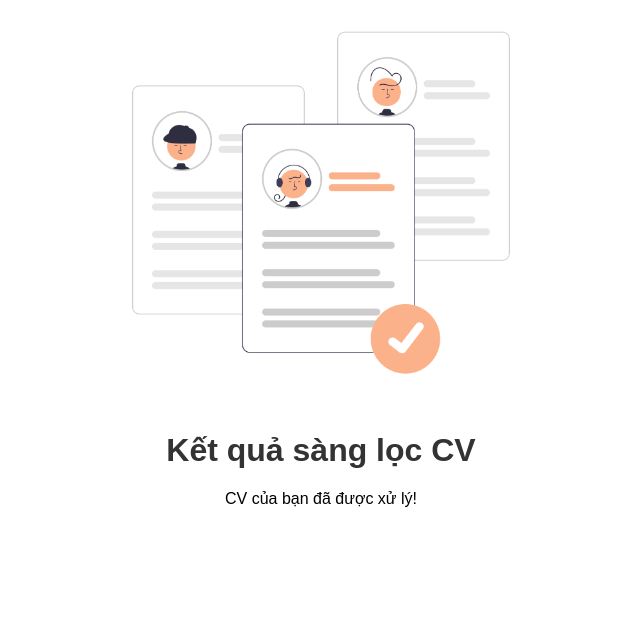
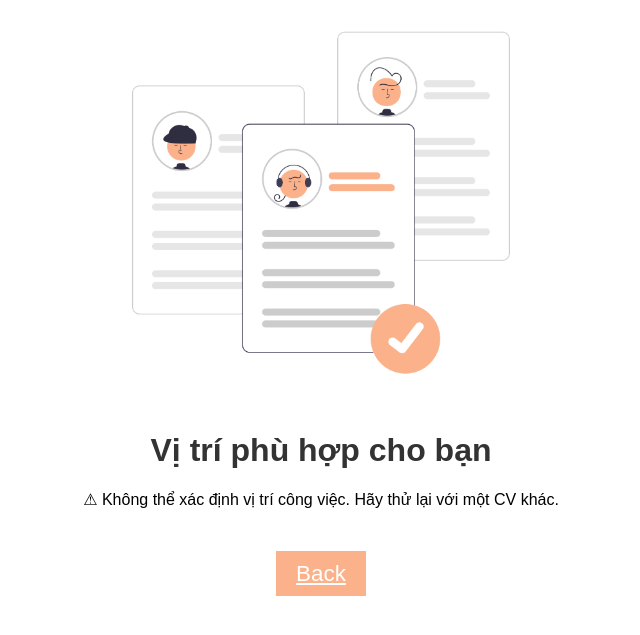
Before and after one commit to longNguyen010203/AI-Resume-Screening, a Flask app: page /results in a window 1280 px wide. Shown: the part 51-686 px from the top of the page, without its empty margins (319-959 px from the left). Run offline with Flask 3, Linux system fonts and the light colour scheme; parts of the project's set-up code (start-up, migrations or seed data) failed here and were passed over.

Commit message:
update result page

```diff
--- a/templates/results.html
+++ b/templates/results.html
@@ -1,12 +1,27 @@
 <!DOCTYPE html>
 <html lang="vi">
 <head>
+    <meta charset="UTF-8">
     <title>Kết quả sàng lọc</title>
     <link rel="stylesheet" href="{{ url_for('static', filename='styles.css') }}">
 </head>
 <body>
-    <img src="{{ url_for('static', filename='undraw_hiring_8szx.png') }}" alt="Logo" class="logo1">
-    <h1>Kết quả sàng lọc CV</h1>
-    <p>CV của bạn đã được xử lý!</p>
+    <div class="container text-center mt-5">
+        <img src="{{ url_for('static', filename='undraw_hiring_8szx.png') }}" alt="Logo" class="logo1">
+        <h1>Vị trí phù hợp cho bạn</h1>
+
+        {% if result %}
+            <p class="result-text">Dựa trên CV của bạn, chúng tôi đề xuất vị trí:</p>
+            <h2 class="job-title">{{ result }}</h2>
+        {% else %}
+            <p class="error-text">⚠ Không thể xác định vị trí công việc. Hãy thử lại với một CV khác.</p>
+        {% endif %}
+
+        <br>
+        <br>
+
+
+        <a href="{{ url_for('upload') }}" class="btn btn-primary mt-4 btn-lg">Back</a>
+    </div>
 </body>
 </html>
```
